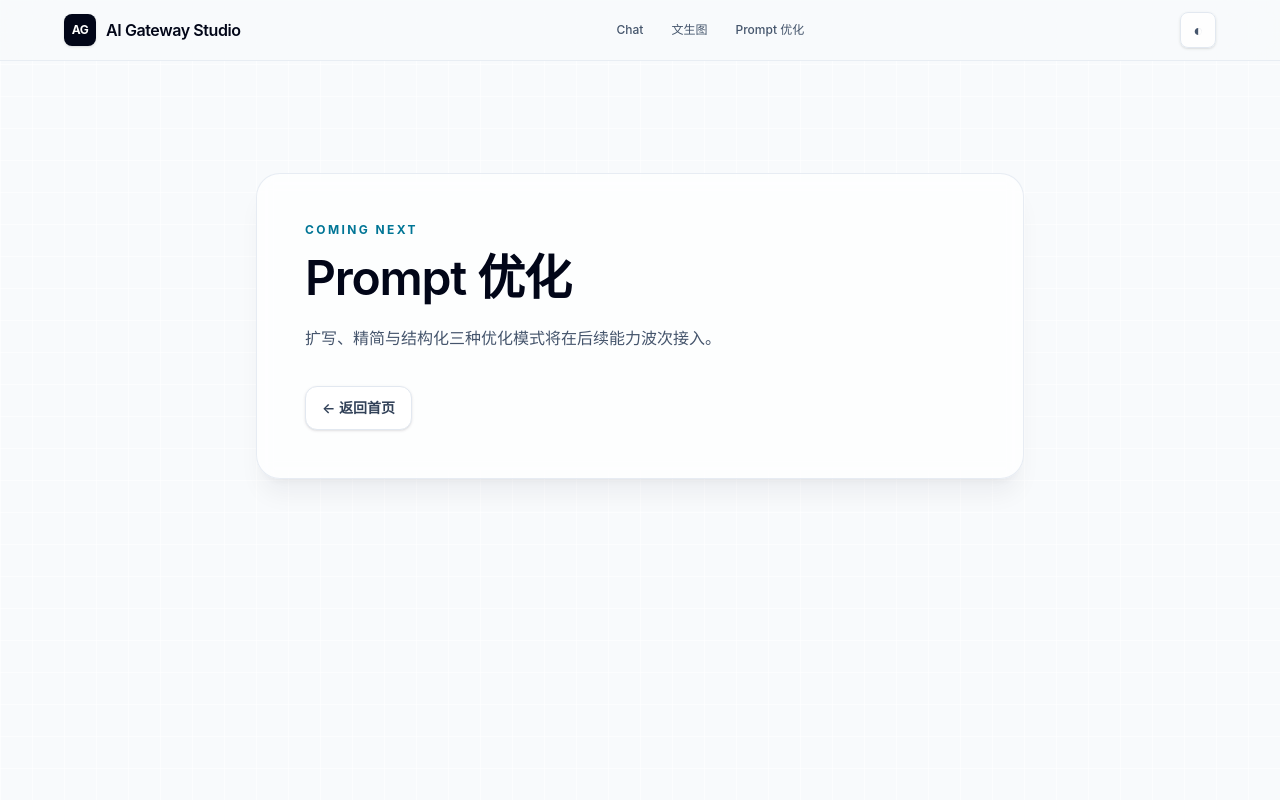
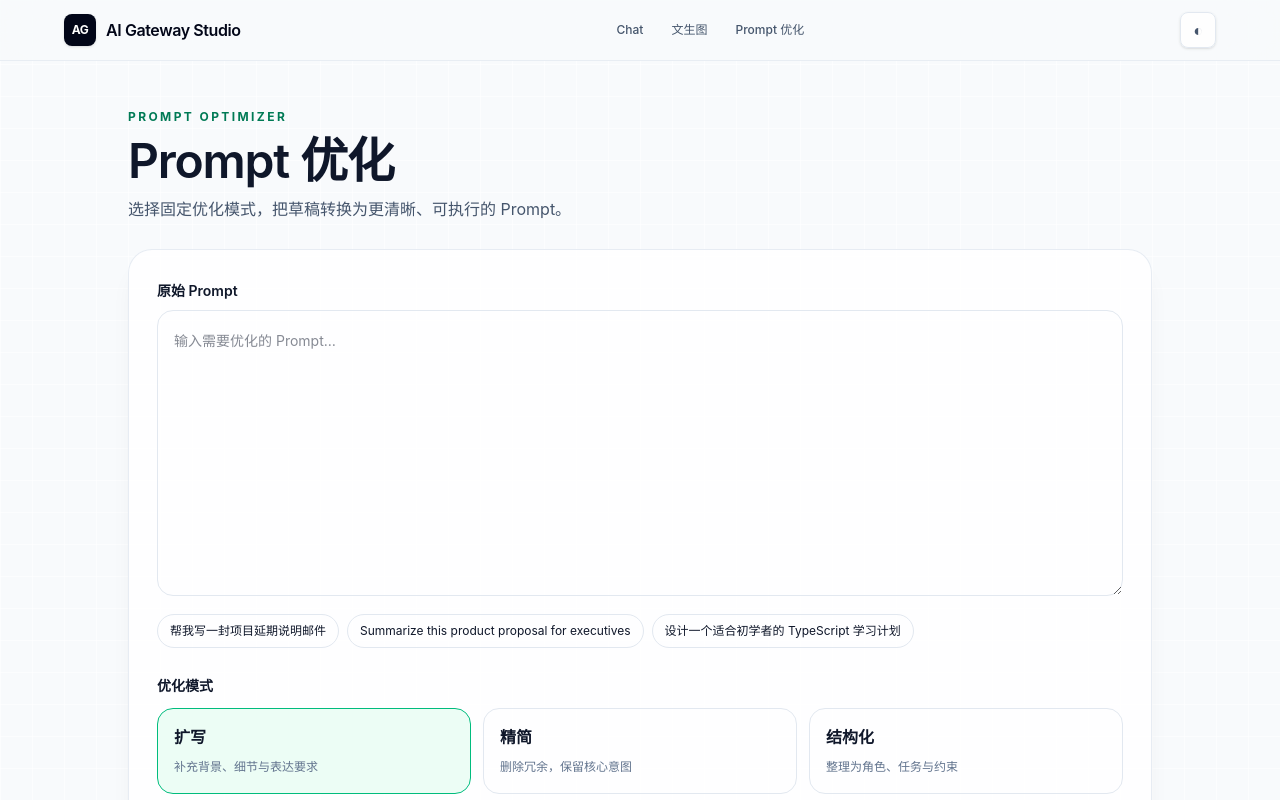
Before and after one commit to wanglsh97/ai-gateway-studio, a Next.js app in the folder apps/web/: page /prompt in a window 1280 px wide. Shown: the top 800 px of the page. Built offline with nearby package versions, Linux system fonts and the light colour scheme.

Commit message:
feat(prompt): add optimization form

```diff
--- a/apps/web/src/app/prompt/page.tsx
+++ b/apps/web/src/app/prompt/page.tsx
@@ -1,10 +1,102 @@
-import { CapabilityPlaceholder } from '../../components/capability-placeholder'
+'use client'
+
+import type { PromptOptimizationMode } from '@aigateway/sdk'
+import { useState } from 'react'
+
+const modes: Array<{ value: PromptOptimizationMode; title: string; description: string }> = [
+  { value: 'expand', title: '扩写', description: '补充背景、细节与表达要求' },
+  { value: 'simplify', title: '精简', description: '删除冗余，保留核心意图' },
+  { value: 'structure', title: '结构化', description: '整理为角色、任务与约束' },
+]
+
+const examples = [
+  '帮我写一封项目延期说明邮件',
+  'Summarize this product proposal for executives',
+  '设计一个适合初学者的 TypeScript 学习计划',
+]
 
 export default function PromptPage() {
+  const [prompt, setPrompt] = useState('')
+  const [mode, setMode] = useState<PromptOptimizationMode>('expand')
+
   return (
-    <CapabilityPlaceholder
-      title="Prompt 优化"
-      description="扩写、精简与结构化三种优化模式将在后续能力波次接入。"
-    />
+    <main className="px-5 py-8 sm:px-8 sm:py-12 lg:px-10">
+      <div className="mx-auto max-w-5xl">
+        <header>
+          <p className="text-xs font-bold tracking-[0.2em] text-emerald-700 dark:text-emerald-300">
+            PROMPT OPTIMIZER
+          </p>
+          <h1 className="mt-3 text-4xl font-semibold tracking-tight sm:text-5xl">Prompt 优化</h1>
+          <p className="mt-3 max-w-2xl text-slate-600 dark:text-slate-400">
+            选择固定优化模式，把草稿转换为更清晰、可执行的 Prompt。
+          </p>
+        </header>
+
+        <form
+          onSubmit={(event) => event.preventDefault()}
+          className="mt-7 rounded-3xl border border-slate-200/80 bg-white/80 p-5 shadow-xl shadow-slate-900/5 sm:p-7 dark:border-white/10 dark:bg-white/5"
+        >
+          <label htmlFor="original-prompt" className="text-sm font-semibold">
+            原始 Prompt
+          </label>
+          <textarea
+            id="original-prompt"
+            value={prompt}
+            onChange={(event) => setPrompt(event.target.value)}
+            maxLength={4000}
+            rows={9}
+            placeholder="输入需要优化的 Prompt…"
+            className="mt-2 w-full resize-y rounded-2xl border border-slate-200 bg-transparent p-4 text-sm leading-7 outline-none focus:border-emerald-400 dark:border-white/10"
+          />
+
+          <div className="mt-3 flex flex-wrap gap-2">
+            {examples.map((example) => (
+              <button
+                key={example}
+                type="button"
+                onClick={() => setPrompt(example)}
+                className="rounded-full border border-slate-200 px-3 py-2 text-left text-xs dark:border-white/10"
+              >
+                {example}
+              </button>
+            ))}
+          </div>
+
+          <fieldset className="mt-7">
+            <legend className="text-sm font-semibold">优化模式</legend>
+            <div className="mt-3 grid gap-3 sm:grid-cols-3">
+              {modes.map((item) => (
+                <label
+                  key={item.value}
+                  className={`cursor-pointer rounded-2xl border p-4 transition ${mode === item.value ? 'border-emerald-500 bg-emerald-50 dark:bg-emerald-950/25' : 'border-slate-200 dark:border-white/10'}`}
+                >
+                  <input
+                    type="radio"
+                    name="prompt-mode"
+                    value={item.value}
+                    checked={mode === item.value}
+                    onChange={() => setMode(item.value)}
+                    className="sr-only"
+                  />
+                  <span className="font-semibold">{item.title}</span>
+                  <span className="mt-2 block text-xs leading-5 text-slate-500 dark:text-slate-400">
+                    {item.description}
+                  </span>
+                </label>
+              ))}
+            </div>
+          </fieldset>
+
+          <button
+            type="submit"
+            disabled={!prompt.trim()}
+            className="mt-7 min-h-11 w-full rounded-xl bg-slate-950 px-5 font-semibold text-white disabled:opacity-40 dark:bg-white dark:text-slate-950"
+          >
+            优化 Prompt
+          </button>
+          <p className="mt-3 text-xs text-slate-400">优化接口调用将在下一功能点接入。</p>
+        </form>
+      </div>
+    </main>
   )
 }
```
Also changed, not shown: 1 other file (tests, documents, lock files or other folders).
